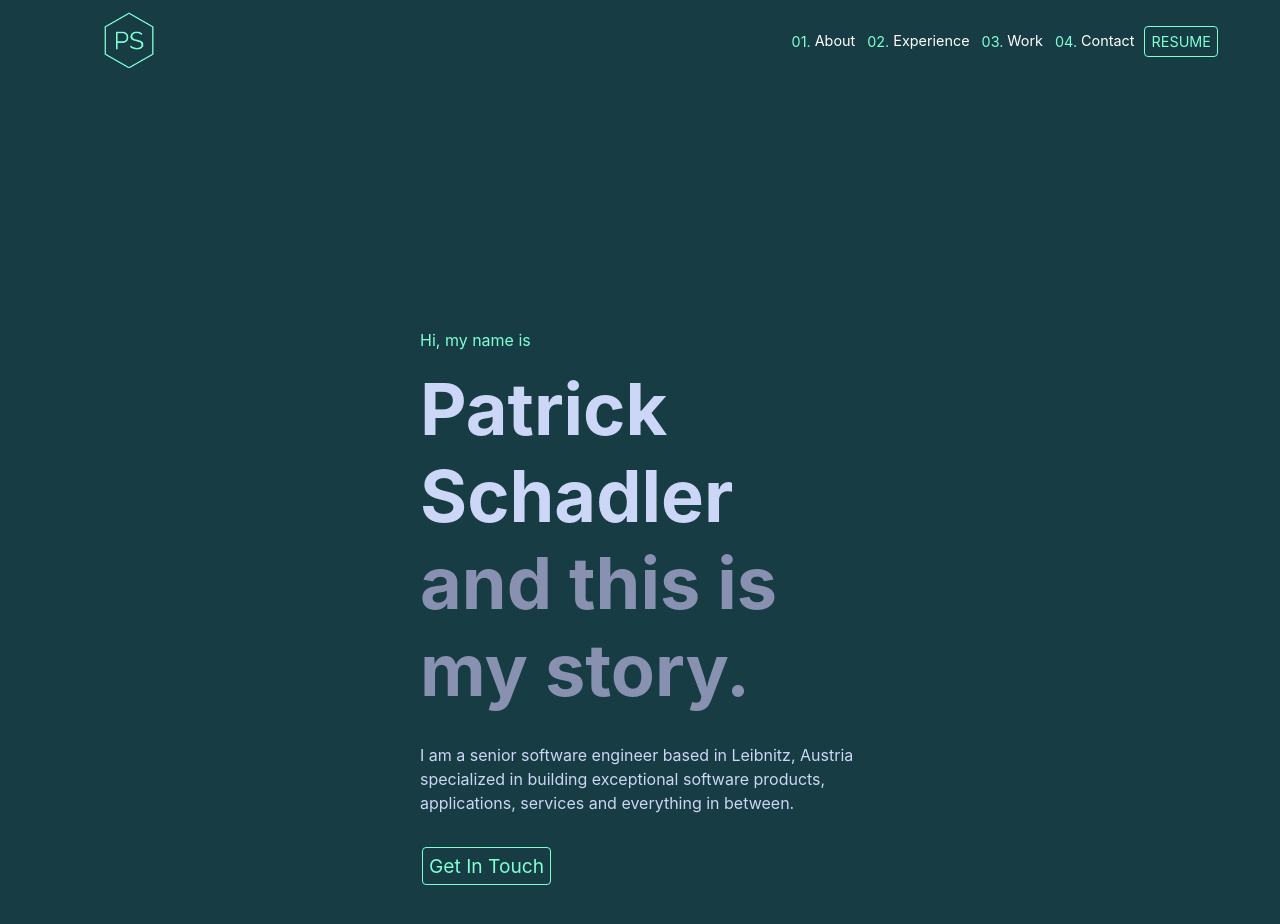
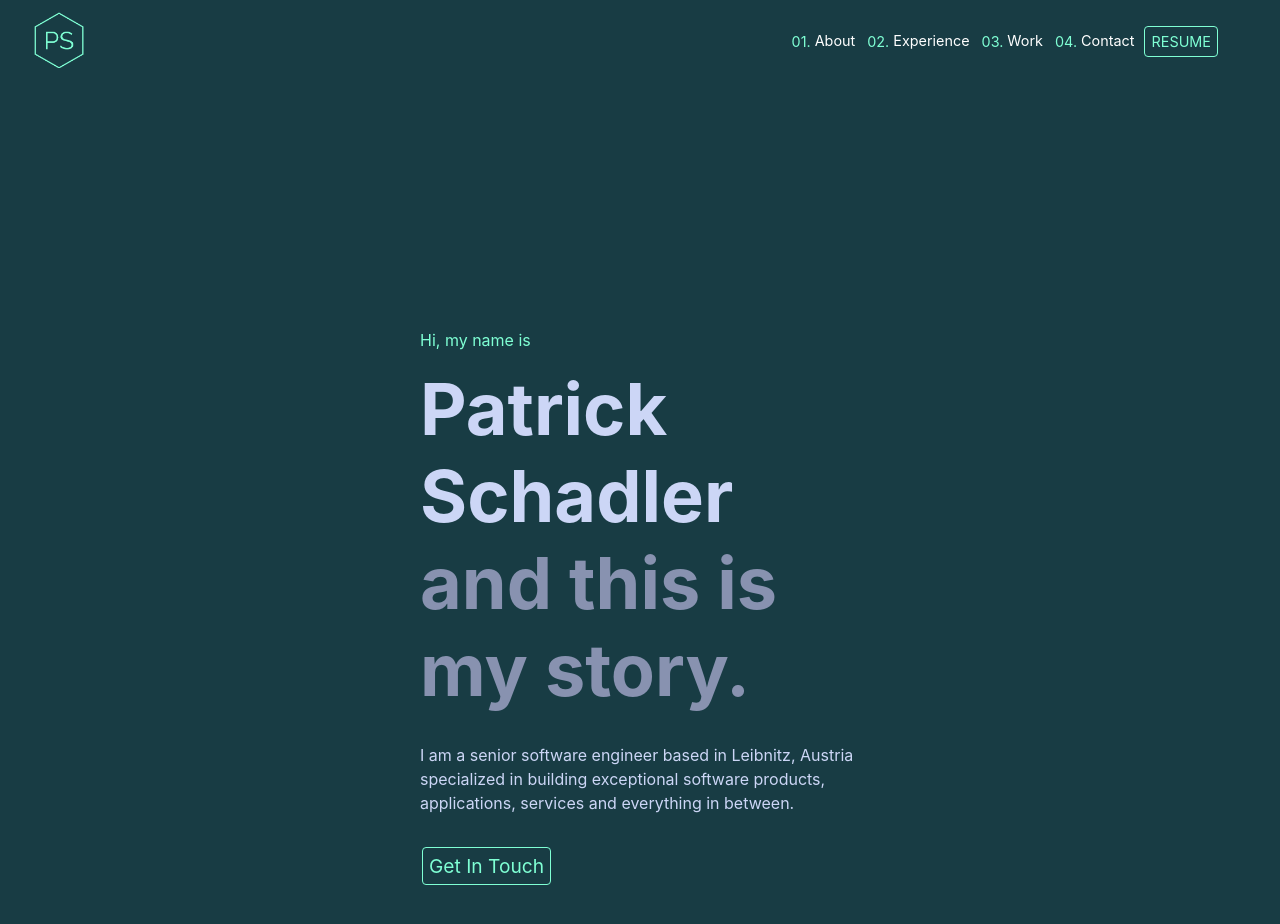
Before and after one commit to DonkeyKongJr/portfolio, a React (Create React App) app: page / in a window 1280 px wide. Shown: the top 924 px of the page. Built offline with nearby package versions, Linux system fonts and the light colour scheme; a web font is replaced by a local one.

Commit message:
move logo more to the left

```diff
--- a/src/components/Logo/Logo.module.css
+++ b/src/components/Logo/Logo.module.css
@@ -1,6 +1,6 @@
 .Logo {
   padding: 4px;
-  margin-left: 80px;
+  margin-left: 10px;
   height: 100%;
   box-sizing: border-box;
 }
```
